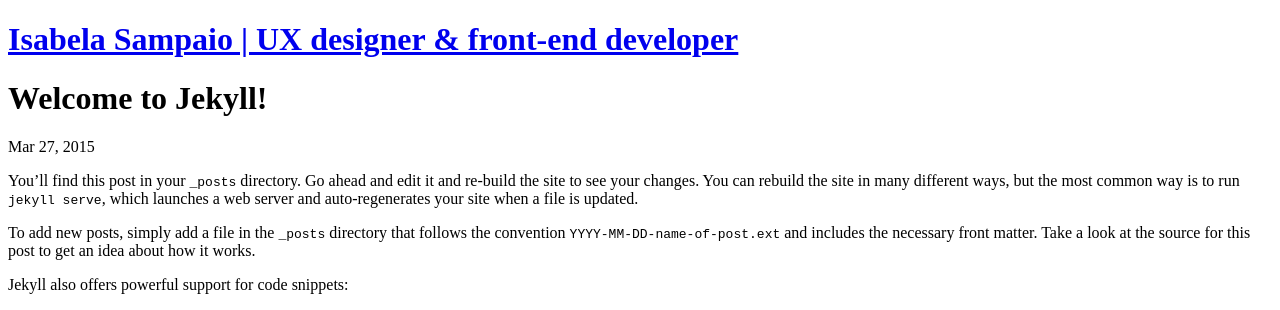
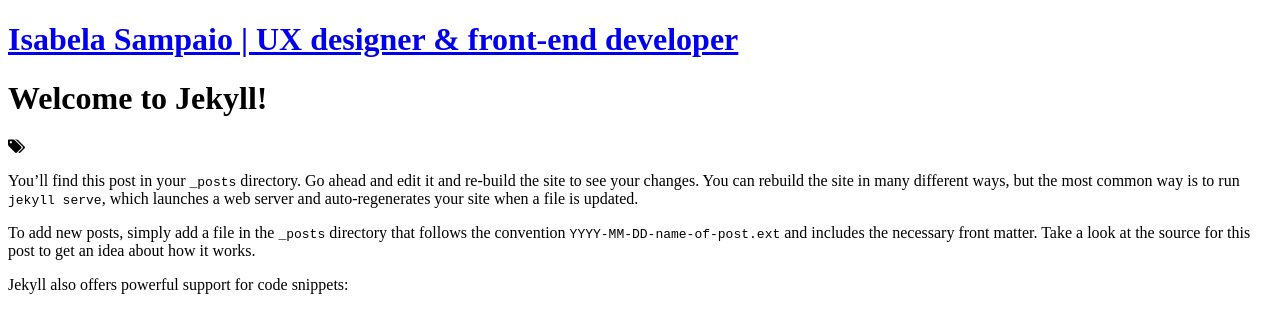
Before and after one commit to isabelks/Portfolio, a Jekyll site: the page built from _posts/2015-03-27-welcome-to-jekyll.markdown, in a window 1280 px wide. Shown: the top 310 px of the page. Built offline with Jekyll 4.4.1, drawn with Linux system fonts in a browser that asks for light colours; nearby versions of some CDN libraries.

Commit message:
base page templates structure

```diff
--- a/_layouts/default.html
+++ b/_layouts/default.html
@@ -1,6 +1,5 @@
 <!DOCTYPE html>
 <html>
-
   {% include head.html %}
 
   <body>
@@ -16,5 +15,4 @@
     {% include footer.html %}
 
   </body>
-
 </html>
--- a/_layouts/post.html
+++ b/_layouts/post.html
@@ -2,14 +2,33 @@
 layout: default
 ---
 <div class="post">
-
   <header class="post-header">
     <h1 class="post-title">{{ page.title }}</h1>
-    <p class="post-meta">{{ page.date | date: "%b %-d, %Y" }}{% if page.author %} • {{ page.author }}{% endif %}{% if page.meta %} • {{ page.meta }}{% endif %}</p>
+
+    {% if page.tags %}
+    	<span class="detail"><i class="fa fa-tags"></i> {{ page.tags }}</span>
+    {% endif %}
+
+    {% if page.link %}
+    	<span class="detail"><a href="{{ page.link }}" title="{{page.title}}" target="_blank"><i class="fa fa-external-link"></i> {{ page.link }}</a></span>
+    {% endif %}
   </header>
 
   <article class="post-content">
     {{ content }}
   </article>
 
+  <nav class="post-navigation">
+    {% if page.previous %}
+      <span class="previous-link right">
+        <a rel="prev" href="{{ page.previous.url }}">{{page.previous.title}} <i class="fa fa-angle-double-right"></i></a>
+      </span>
+    {% endif %}
+
+    {% if page.next %}
+      <span class="next-link left">
+        <a rel="next" href="{{ page.next.url }}"><i class="fa fa-angle-double-left"></i> {{page.next.title}}</a>
+      </span>
+    {% endif %}
+  </div>
 </div>
```
